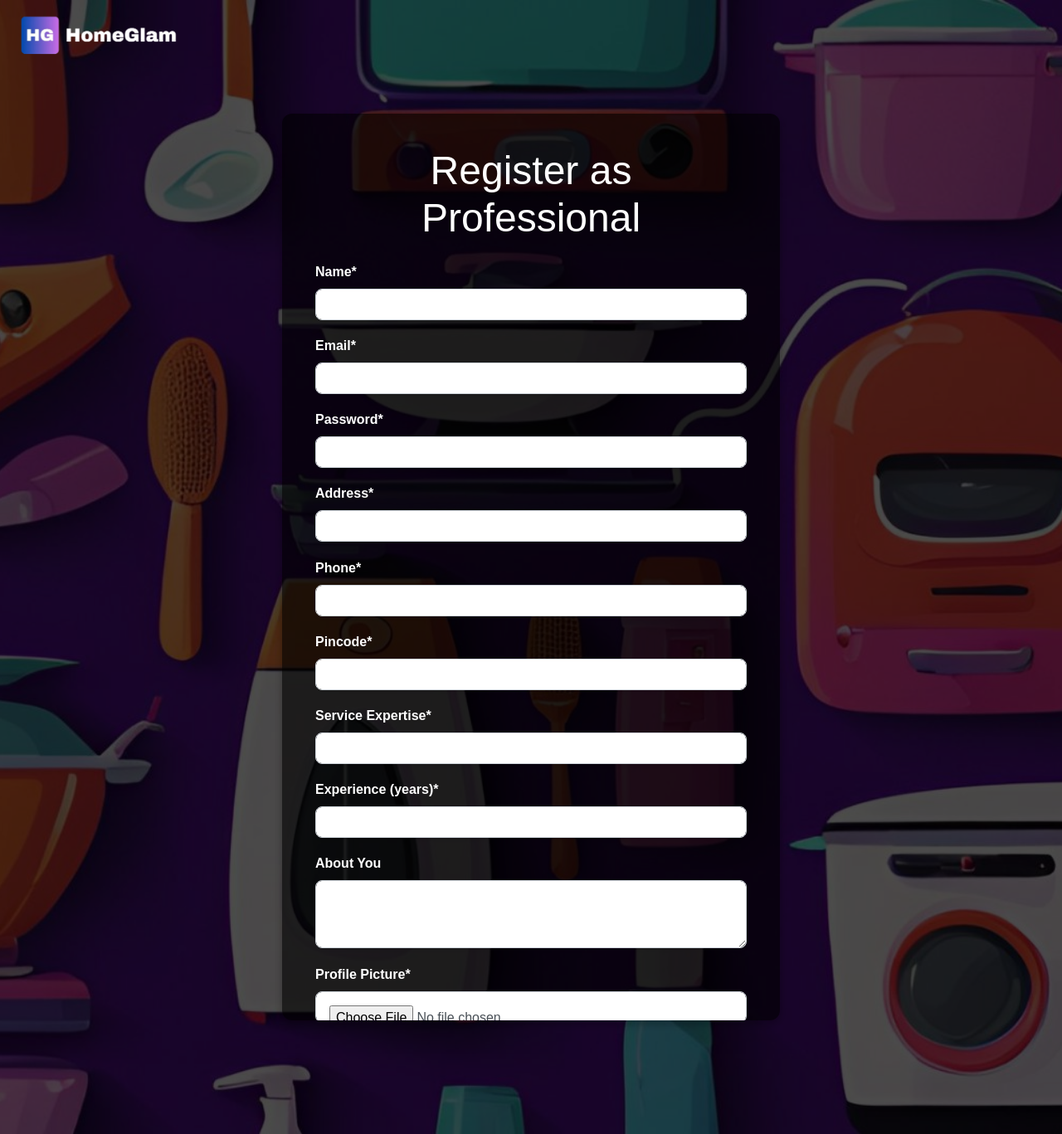
After one commit to Shahid6174/HomeGlam, a Flask app: page /register/professional in a window 1280 px wide. The commit adds this page. Shown: the whole page at 83% size. Run offline with Flask 3, Linux system fonts and the light colour scheme.

Commit message:
Loginpage

```diff
--- a/app.py
+++ b/app.py
@@ -1,23 +1,47 @@
-from flask import Flask, render_template, request, redirect, session, url_for
+from flask import Flask, render_template, request, redirect, session, url_for, flash
 from werkzeug.security import generate_password_hash, check_password_hash
 from flask_sqlalchemy import SQLAlchemy
 from validate_email_address import validate_email
+from werkzeug.utils import secure_filename
+import os
+from datetime import timedelta
 
+# Initialize the Flask app
 app = Flask(__name__)
 
+# App configuration
 app.secret_key = "secret_key"
-
 app.config["SQLALCHEMY_DATABASE_URI"] = "sqlite:///homeglam.db"
 app.config["SQLALCHEMY_TRACK_MODIFICATIONS"] = False
+app.config["UPLOAD_FOLDER"] = "static/uploads"
+app.config["MAX_CONTENT_LENGTH"] = 2 * 1024 * 1024  # 2 MB size limit
+app.config["PERMANENT_SESSION_LIFETIME"] = timedelta(minutes=30)
+os.makedirs(app.config["UPLOAD_FOLDER"], exist_ok=True)
 
+# Initialize the database
 db = SQLAlchemy(app)
 
+# Allowed file extensions for profile picture uploads
+ALLOWED_EXTENSIONS = {'png', 'jpg', 'jpeg', 'gif'}
+
+def allowed_file(filename):
+    """Check if the uploaded file has an allowed extension."""
+    return '.' in filename and filename.rsplit('.', 1)[1].lower() in ALLOWED_EXTENSIONS
+
+# Define the User model
 class User(db.Model):
     id = db.Column(db.Integer, primary_key=True)
     username = db.Column(db.String(40), nullable=False)
     email = db.Column(db.String(40), unique=True, nullable=False)
     password_hash = db.Column(db.String(150), nullable=False)
-    role = db.Column(db.String(20), nullable=False)  # New column for user role
+    role = db.Column(db.String(20), nullable=False)  # Role: 'customer', 'professional', or 'admin'
+    address = db.Column(db.String(255), nullable=True)
+    phone = db.Column(db.String(15), nullable=True)
+    pincode = db.Column(db.String(10), nullable=True)
+    service_expertise = db.Column(db.String(100), nullable=True)
+    experience = db.Column(db.String(100), nullable=True)
+    about = db.Column(db.Text, nullable=True)
+    profile_pic = db.Column(db.String(255), nullable=True)  # Store profile picture path
 
     def set_password(self, password):
         self.password_hash = generate_password_hash(password)
@@ -25,9 +49,12 @@ class User(db.Model):
     def check_password(self, password):
         return check_password_hash(self.password_hash, password)
 
+# Routes
 @app.route('/')
-@app.route('/login')
+@app.route('/login', methods=['GET', 'POST'])
 def login():
+    if request.method == 'POST':
+        return redirect(url_for('login_validation'))
     return render_template('login.html')
 
 @app.route('/register')
@@ -71,8 +98,8 @@ def login_validation():
     user = User.query.filter_by(email=email).first()
     if user and user.check_password(password):
         session['email'] = email
-        session['role'] = user.role  # Store user role in session
-        username = user.username
+        session['role'] = user.role
+        session.permanent = True  # Activate session timeout
 
         # Redirect based on user role
         if user.role == 'customer':
@@ -82,35 +109,97 @@ def login_validation():
         elif user.role == 'admin':
             return redirect(url_for('admin_dashboard'))
         else:
-            return redirect(url_for('home', username=username))
+            return redirect(url_for('home', username=user.username))
     else:
         return render_template('error.html', error_message="Wrong Password/Email!", redirect_url=url_for('login'))
 
-@app.route('/reg_validation', methods=['POST'])
-def reg_validation():
-    username = request.form.get('name')
-    email = request.form.get('email')
-    password = request.form.get('password')
-    role = request.form.get('role')  # Get the selected role
+@app.route("/register/customer", methods=["GET", "POST"])
+def register_customer():
+    if request.method == "POST":
+        username = request.form.get("name")
+        email = request.form.get("email")
+        password = request.form.get("password")
+        address = request.form.get("address")
+        phone = request.form.get("phone")
+        pincode = request.form.get("pincode")
+        profile_pic = request.files.get("profile_pic")
 
-    # Validate email format
-    if not validate_email(email):
-        return render_template('error.html', error_message="Invalid Email Format!", redirect_url=url_for('register'))
+        filename = None
+        if profile_pic and allowed_file(profile_pic.filename):
+            filename = secure_filename(profile_pic.filename)
+            profile_pic.save(os.path.join(app.config["UPLOAD_FOLDER"], filename))
 
-    # Check if a user exists with the same email and role
-    existing_user = User.query.filter_by(email=email, role=role).first()
+        if not validate_email(email):
+            flash("Invalid email format!", "danger")
+            return redirect(url_for("register_customer"))
 
-    if existing_user:
-        return render_template('error.html', error_message="User Already Exists with the same role!", redirect_url=url_for('register'))
+        if User.query.filter_by(email=email).first():
+            flash("User with this email already exists!", "danger")
+            return redirect(url_for("register_customer"))
 
-    # Create new user if no existing user found
-    new_user = User(username=username, email=email, role=role)  # Set the role
-    new_user.set_password(password)
-    db.session.add(new_user)
-    db.session.commit()
-    session['email'] = email
-    session['role'] = role  # Store role in session
-    return redirect(url_for('home', username=username))
+        new_user = User(
+            username=username,
+            email=email,
+            role="customer",
+            address=address,
+            phone=phone,
+            pincode=pincode,
+            profile_pic=filename,
+        )
+        new_user.set_password(password)
+        db.session.add(new_user)
+        db.session.commit()
+
+        flash("Registration successful!", "success")
+        return redirect(url_for("login"))
+    return render_template("register_customer.html")
+
+@app.route("/register/professional", methods=["GET", "POST"])
+def register_professional():
+    if request.method == "POST":
+        username = request.form.get("name")
+        email = request.form.get("email")
+        password = request.form.get("password")
+        address = request.form.get("address")
+        phone = request.form.get("phone")
+        pincode = request.form.get("pincode")
+        service_expertise = request.form.get("service_expertise")
+        experience = request.form.get("experience")
+        about = request.form.get("about")
+        profile_pic = request.files.get("profile_pic")
+
+        filename = None
+        if profile_pic and allowed_file(profile_pic.filename):
+            filename = secure_filename(profile_pic.filename)
+            profile_pic.save(os.path.join(app.config["UPLOAD_FOLDER"], filename))
+
+        if not validate_email(email):
+            flash("Invalid email format!", "danger")
+            return redirect(url_for("register_professional"))
+
+        if User.query.filter_by(email=email).first():
+            flash("User with this email already exists!", "danger")
+            return redirect(url_for("register_professional"))
+
+        new_user = User(
+            username=username,
+            email=email,
+            role="professional",
+            address=address,
+            phone=phone,
+            pincode=pincode,
+            service_expertise=service_expertise,
+            experience=experience,
+            about=about,
+            profile_pic=filename,
+        )
+        new_user.set_password(password)
+        db.session.add(new_user)
+        db.session.commit()
+
+        flash("Registration successful!", "success")
+        return redirect(url_for("login"))
+    return render_template("register_professional.html")
 
 @app.route('/login_error')
 def login_error():
@@ -122,6 +211,7 @@ def register_error():
     error_message = request.args.get('error_message', "An error occurred.")
     return render_template('register_error.html', error_message=error_message)
 
+# Run the app
 if __name__ == "__main__":
     with app.app_context():
         db.create_all()
--- a/templates/login.html
+++ b/templates/login.html
@@ -35,7 +35,7 @@
     <!-- Header -->
     <header class="header">
         <nav class="navbar">
-            <a href="" class="navbar-brand text-light">
+            <a href="{{ url_for('login') }}" class="navbar-brand text-light">
                 <img src="{{ url_for('static', filename='images/logo-title.png') }}" alt="HomeGlam" class="img-fluid" style="height: 80px;">
             </a>
         </nav>
--- /dev/null
+++ b/templates/register_professional.html
@@ -0,0 +1,177 @@
+<!doctype html>
+<html lang="en">
+
+<head>
+    <meta charset="utf-8">
+    <meta name="viewport" content="width=device-width, initial-scale=1, shrink-to-fit=no">
+
+    <!-- Bootstrap CSS -->
+    <link rel="stylesheet" href="https://cdn.jsdelivr.net/npm/bootstrap@4.4.1/dist/css/bootstrap.min.css"
+        integrity="sha384-Vkoo8x4CGsO3+Hhxv8T/Q5PaXtkKtu6ug5TOeNV6gBiFeWPGFN9MuhOf23Q9Ifjh" crossorigin="anonymous">
+
+    <!-- Custom CSS -->
+    <link rel="stylesheet" href="{{ url_for('static', filename='css/style.css') }}">
+
+    <!-- Favicon -->
+    <link rel="icon" type="image/x-icon" href="{{ url_for('static', filename='images/logo.png') }}">
+
+    <title>HomeGlam - Register as Professional</title>
+
+    <style>
+        /* Custom responsive styling */
+        body {
+            background: #f7f7f7;
+        }
+
+        .register-container {
+            background: rgba(0, 0, 0, 0.6);
+            /* Black transparent background */
+            border-radius: 12px;
+            box-shadow: 0 4px 12px rgba(0, 0, 0, 0.3);
+            padding: 40px;
+            width: 100%;
+            max-width: 600px;
+            margin: auto;
+            overflow-y: auto;
+            height: 80vh;
+            color: white;
+            /* Text color to white for contrast */
+        }
+
+        h1 {
+            font-size: 3rem;
+            color: #fff;
+            font-family: 'Poppins', sans-serif;
+            margin-bottom: 1.5rem;
+            text-align: center;
+        }
+
+        .form-group label {
+            color: #fff;
+            /* Label text color */
+            font-weight: bold;
+            font-family: 'Montserrat', sans-serif;
+        }
+
+        .form-control {
+            border-radius: 8px;
+            box-shadow: 0 2px 6px rgba(0, 0, 0, 0.1);
+            margin-bottom: 1.2rem;
+            padding: 1rem;
+        }
+
+        .btn-primary {
+            background-color: #007bff;
+            border: none;
+            border-radius: 8px;
+            padding: 0.8rem;
+            width: 100%;
+            font-size: 1.1rem;
+        }
+
+        .btn-primary:hover {
+            background-color: #0056b3;
+        }
+
+        .register-container::-webkit-scrollbar {
+            width: 8px;
+        }
+
+        .register-container::-webkit-scrollbar-thumb {
+            background: #007bff;
+            border-radius: 10px;
+        }
+
+        .register-container::-webkit-scrollbar-track {
+            background: #f7f7f7;
+        }
+
+        /* Text and background styles */
+        .text-light {
+            color: #fff;
+        }
+
+        @media (max-width: 768px) {
+            h1 {
+                font-size: 2.2rem;
+            }
+        }
+    </style>
+</head>
+
+<body class="bg-nav">
+
+    <!-- Header -->
+    <header class="header">
+        <nav class="navbar navbar-expand-lg navbar-light">
+            <a href="{{ url_for('login') }}" class="navbar-brand text-light">
+                <img src="{{ url_for('static', filename='images/logo-title.png') }}" alt="HomeGlam" class="img-fluid"
+                    style="height: 60px;">
+            </a>
+        </nav>
+    </header>
+
+    <!-- Main Content -->
+    <div class="translucent-container d-flex justify-content-center align-items-center vh-100">
+        <div class="register-container">
+            <h1>Register as Professional</h1>
+            <form action="" method="POST" enctype="multipart/form-data">
+                <div class="form-group">
+                    <label for="name">Name*</label>
+                    <input type="text" name="name" id="name" class="form-control" required>
+                </div>
+                <div class="form-group">
+                    <label for="email">Email*</label>
+                    <input type="email" name="email" id="email" class="form-control" required>
+                </div>
+                <div class="form-group">
+                    <label for="password">Password*</label>
+                    <input type="password" name="password" id="password" class="form-control" required>
+                </div>
+                <div class="form-group">
+                    <label for="address">Address*</label>
+                    <input type="text" name="address" id="address" class="form-control" required>
+                </div>
+                <div class="form-group">
+                    <label for="phone">Phone*</label>
+                    <input type="text" name="phone" id="phone" class="form-control" required>
+                </div>
+                <div class="form-group">
+                    <label for="pincode">Pincode*</label>
+                    <input type="text" name="pincode" id="pincode" class="form-control" required>
+                </div>
+                <div class="form-group">
+                    <label for="service_expertise">Service Expertise*</label>
+                    <input type="text" name="service_expertise" id="service_expertise" class="form-control" required>
+                </div>
+                <div class="form-group">
+                    <label for="experience">Experience (years)*</label>
+                    <input type="text" name="experience" id="experience" class="form-control" required>
+                </div>
+                <div class="form-group">
+                    <label for="about">About You</label>
+                    <textarea name="about" id="about" class="form-control"></textarea>
+                </div>
+                <div class="form-group">
+                    <label for="profile_pic">Profile Picture*</label>
+                    <input type="file" name="profile_pic" id="profile_pic" class="form-control">
+                </div>
+                <button type="submit" class="btn btn-primary">Register</button>
+            </form>
+        </div>
+    </div>
+
+    <!-- JavaScript -->
+    <script src="https://code.jquery.com/jquery-3.4.1.slim.min.js"
+        integrity="sha384-J6qa4849blE2+poT4WnyKhv5vZF5SrPo0iEjwBvKU7imGFAV0wwj1yYfoRSJoZ+n"
+        crossorigin="anonymous"></script>
+    <script src="https://cdn.jsdelivr.net/npm/popper.js@1.16.0/dist/umd/popper.min.js"
+        integrity="sha384-Q6E9RHvbIyZFJoft+2mJbHaEWldlvI9IOYy5n3zV9zzTtmI3UksdQRVvoxMfooAo"
+        crossorigin="anonymous"></script>
+    <script src="https://cdn.jsdelivr.net/npm/bootstrap@4.4.1/dist/js/bootstrap.min.js"
+        integrity="sha384-wfSDF2E50Y2D1uUdj0O3uMBJnjuUD4Ih7YwaYd1iqfktj0Uod8GCExl3Og8ifwB6"
+        crossorigin="anonymous"></script>
+
+</body>
+
+</html>
```
Also changed, not shown: templates/home.html (deleted, +0 -11 lines), templates/register.html (+26 -63 lines), templates/register_customer.html (added, +162 -0 lines), instance/homeglam.db, static/uploads/bast.jpg (added), static/uploads/messi.jpg (added), static/uploads/shahid.png (added).
